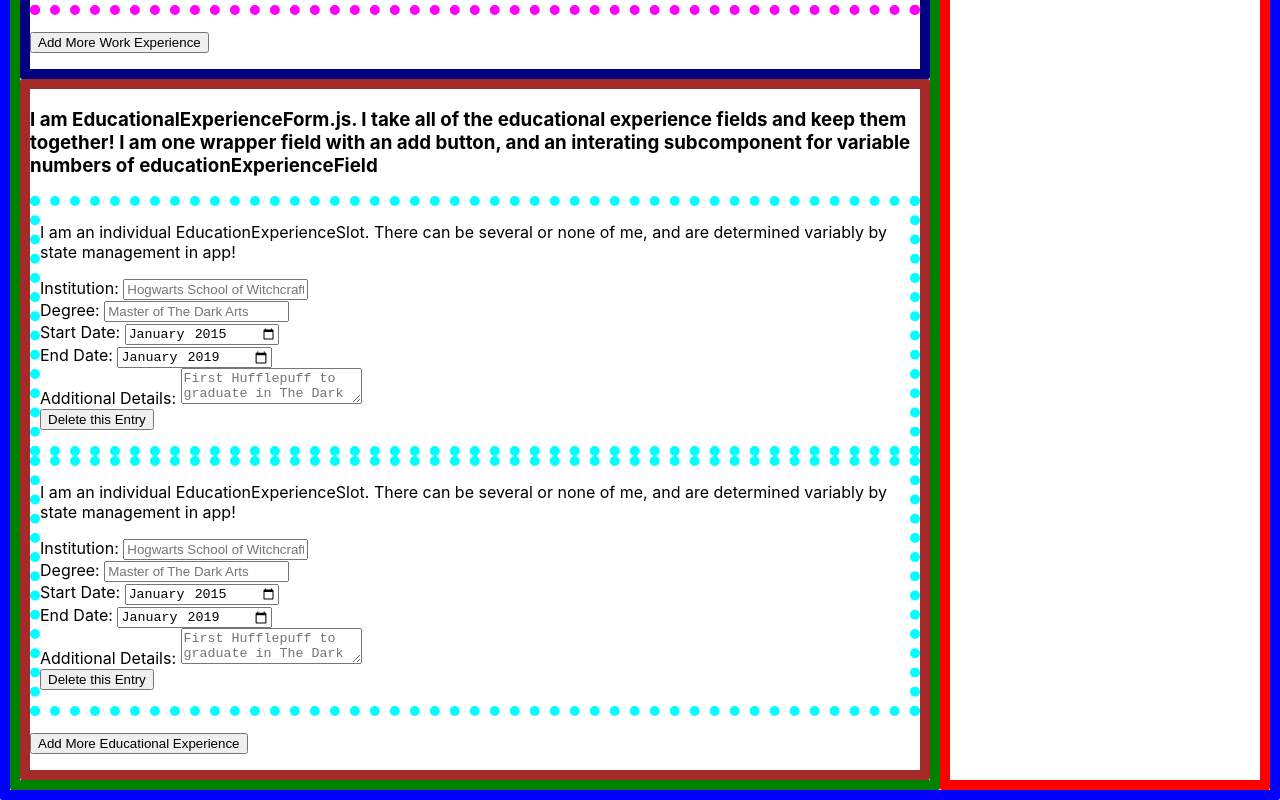
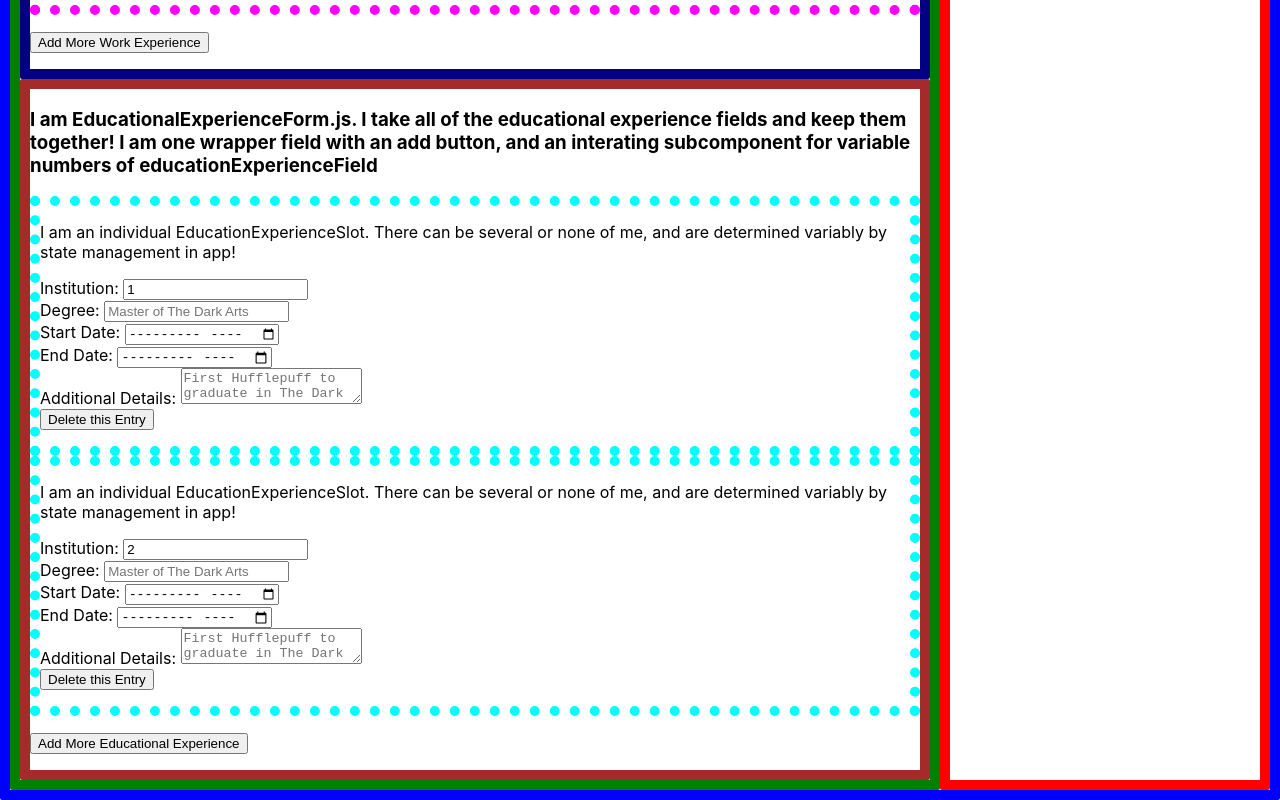
Before and after one commit to dianaroemer/cv-application-project, a React (Create React App) app: page / in a window 1280 px wide. Shown: the part 1191-1991 px from the top of the page. Built offline with nearby package versions, Linux system fonts and the light colour scheme.

Commit message:
Update updateInputField to compensate for workExp.type and eduExp.type, bind eduExp state to value of DOM elements

```diff
--- a/src/App.js
+++ b/src/App.js
@@ -82,7 +82,7 @@ class App extends Component {
     // console.log(`I am updateInputField, here are my passed args`);
     // console.log(e)
     // console.log(e.target.value);
-    // console.log(targetParent);
+    console.log(targetParent);
     // console.log(targetField);
     // console.log(`-------------------------------`)
 
@@ -94,11 +94,12 @@ class App extends Component {
           [targetField] : e.target.value
         }
       })
-    } else if(targetParent.type === 'workExperience') {
+    } else if(targetParent.type === 'workExperience' || targetParent.type === `educationalExperience`) {
       // This branch of setState handles modular components, like workExperience and educationalExperience. Because there can be a variable number of workExperience and EducationalExperience, the state management parses away the relevant input, targetField, and parent information to work with any given input that follows App.js's state structure.
       // console.log(targetParent, targetField, e.target.value, targetParent.type);
       this.setState({
         [targetParent.type]: {
+          type: targetParent.type,
           [targetParent.type + 'Arr']: this.state[targetParent.type][targetParent.type + 'Arr'].map( element => {
             if(element === targetParent) {
               return {
@@ -112,7 +113,7 @@ class App extends Component {
       })
     }
 
-
+    console.log(this.state)
     // console.log(this.state.workExperience.workExperienceArr[0]);
   }
 
--- a/src/Components/Field Components/EducationalExperienceForm.js
+++ b/src/Components/Field Components/EducationalExperienceForm.js
@@ -53,21 +53,21 @@ class EducationalExperienceSlot extends Component {
 
 
                 <div className='institutionFieldContainer'>
-                    Institution: <input className="inputField" type="text" placeholder='Hogwarts School of Witchcraft and Wizardry'></input>
+                    Institution: <input className="inputField" type="text" placeholder='Hogwarts School of Witchcraft and Wizardry' onChange={e => updateInputField(e, educationalExperience, 'institution')} value={educationalExperience.institution}></input>
                 </div>
                 <div className='degreeFieldContainer'>
-                    Degree: <input className="inputField" type="text" placeholder='Master of The Dark Arts'>
+                    Degree: <input className="inputField" type="text" placeholder='Master of The Dark Arts' onChange={e => updateInputField(e, educationalExperience, 'degree')} value={educationalExperience.degree}>
                     </input>
                 </div>
                 <div className='startDateFieldContainer'>
-                    Start Date: <input className="inputField" type="month" value='2015-01' onChange={e => e.preventDefault()}></input>
+                    Start Date: <input className="inputField" type="month"   onChange={e => updateInputField(e, educationalExperience, 'startDate')} value={educationalExperience.startDate}></input>
                 </div>
                 <div className='endDateFieldContainer'>
-                    End Date: <input className="inputField" type="month" value='2019-01' onChange={e => e.preventDefault()}></input>
+                    End Date: <input className="inputField" type="month"  onChange={e => updateInputField(e, educationalExperience, 'endDate')} value={educationalExperience.endDate}></input>
                 </div>
 
                 <div className='detailsFieldContainer'>
-                    Additional Details: <textarea className='inputField' placeholder='First Hufflepuff to graduate in The Dark Arts'></textarea>
+                    Additional Details: <textarea className='inputField' placeholder='First Hufflepuff to graduate in The Dark Arts' onChange={e => updateInputField(e, educationalExperience, 'details')} value={educationalExperience.details}></textarea>
                 </div>
                 <button type="button" onClick={e => deleteExperience(e, educationalExperience)}> Delete this Entry </button>
                 <p></p>
```
